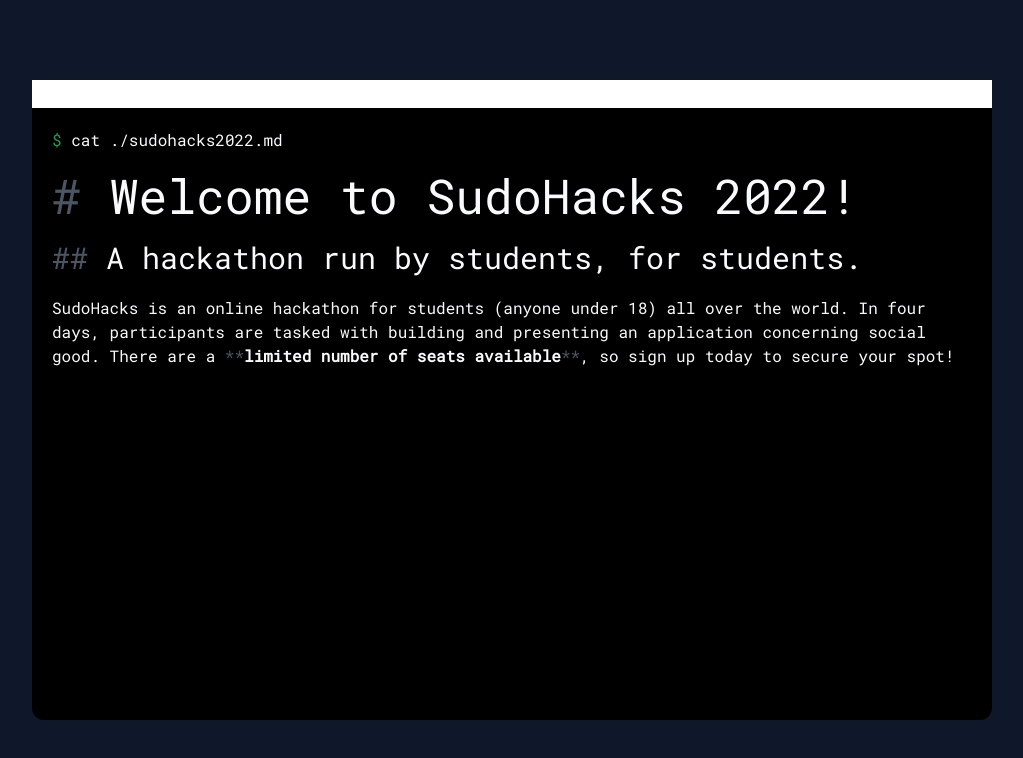
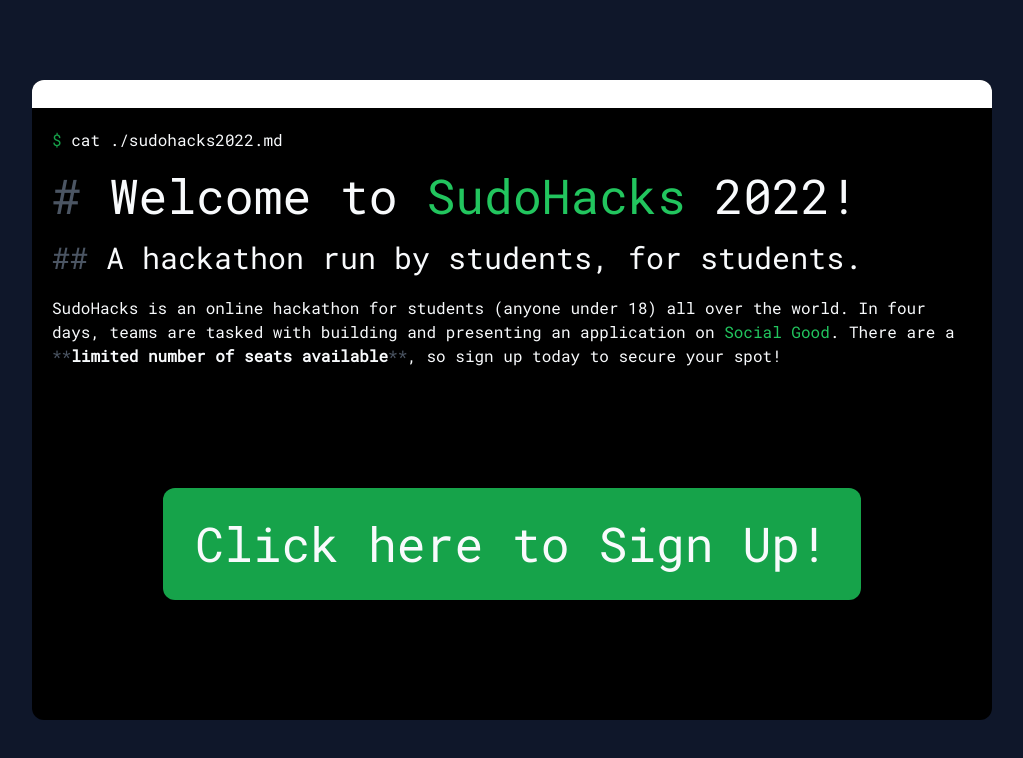
Before and after one commit to SudoHacksHackathon/Website, a React (Vite) app: page / in a window 1280 px wide. Shown: the top 758 px of the page, without its empty margins (128-1151 px from the left). Built offline with nearby package versions, Linux system fonts and the light colour scheme.

Commit message:
added button

```diff
--- a/src/App.tsx
+++ b/src/App.tsx
@@ -1,5 +1,35 @@
 import { useState } from "react";
 import Typewriter from "typewriter-effect";
+
+const ScriptLine = ({
+  children,
+  onFinish,
+  initialPause,
+}: {
+  children: string;
+  onFinish: () => void;
+  initialPause?: number;
+}) => {
+  return (
+    <div>
+      <span className="text-green-600 text-m">$ </span>
+      <div className="inline-block text-slate-50 text-m">
+        <Typewriter
+          onInit={(typewriter) => {
+            typewriter
+              .pauseFor(initialPause || 0)
+              .typeString(children)
+              .callFunction((self) => self.elements.cursor.remove())
+              .pauseFor(100)
+              .callFunction(onFinish)
+              .start();
+          }}
+          options={{ cursor: "_", delay: 75 }}
+        />
+      </div>
+    </div>
+  );
+};
 
 const TerminalButton = () => {
   return <div></div>;
@@ -10,44 +40,41 @@
 
   return (
     <div className="bg-slate-900 h-full w-full flex justify-center place-items-center">
-      <div className="rounded-xl w-3/4 h-[80vh] bg-black font-mono">
-        <div className="w-full h-7 bg-white flex justify-end"></div>
-        <div className="p-5">
-          <span className="text-green-600 text-m">$ </span>
-          <div className="inline-block text-slate-50 text-m mb-5">
-            <Typewriter
-              onInit={(typewriter) => {
-                typewriter
-                  .typeString("cat ./sudohacks2022.md")
-                  .pauseFor(500)
-                  .callFunction((self) => {
-                    self.elements.cursor.remove();
-                    setRevealed(true);
-                  })
-                  .start();
-              }}
-              options={{ cursor: "_", delay: 60 }}
-            />
-          </div>
+      <div className="rounded-xl w-3/4 h-[80vh] bg-black font-mono flex flex-col">
+        <div className="rounded-t-xl w-full h-7 bg-white flex justify-end"></div>
+        <div className="flex flex-col p-5 grow">
+          <ScriptLine onFinish={() => setRevealed(true)}>
+            cat ./sudohacks2022.md
+          </ScriptLine>
+
           {revealed && (
             <>
-              <h1 className="text-slate-50 text-5xl mb-5">
-                <span className="text-gray-600"># </span> Welcome to SudoHacks
-                2022!
+              <h1 className="text-slate-50 text-5xl mt-5 mb-5">
+                <span className="text-gray-600"># </span> Welcome to{" "}
+                <span className="text-green-500">SudoHacks</span> 2022!
               </h1>
+
               <h2 className="text-slate-50 text-3xl mb-5">
                 <span className="text-gray-600">## </span> A hackathon run by
                 students, for students.
               </h2>
-              <p className="text-slate-50 text-l">
+
+              <p className="text-slate-50 text-l mb-5">
                 SudoHacks is an online hackathon for students (anyone under 18)
-                all over the world. In four days, participants are tasked with
-                building and presenting an application concerning social good.
-                There are a <span className="text-gray-600">**</span>
+                all over the world. In four days, teams are tasked with building
+                and presenting an application on{" "}
+                <span className="text-green-500">Social Good</span>. There are a{" "}
+                <span className="text-gray-600">**</span>
                 <strong>limited number of seats available</strong>
                 <span className="text-gray-600">**</span>, so sign up today to
                 secure your spot!
               </p>
+
+              <div className="grow flex justify-center place-items-center">
+                <button className="bg-green-600 p-8 rounded-xl text-slate-50 text-5xl">
+                  Click here to Sign Up!
+                </button>
+              </div>
             </>
           )}
         </div>
```
